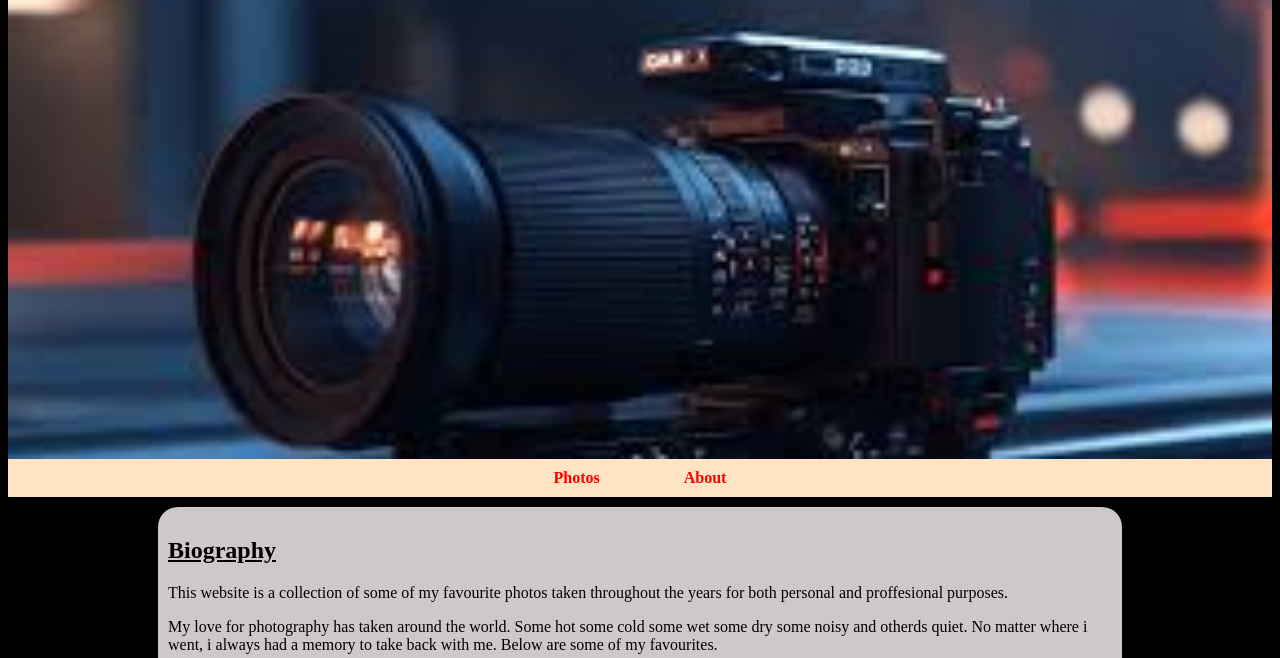
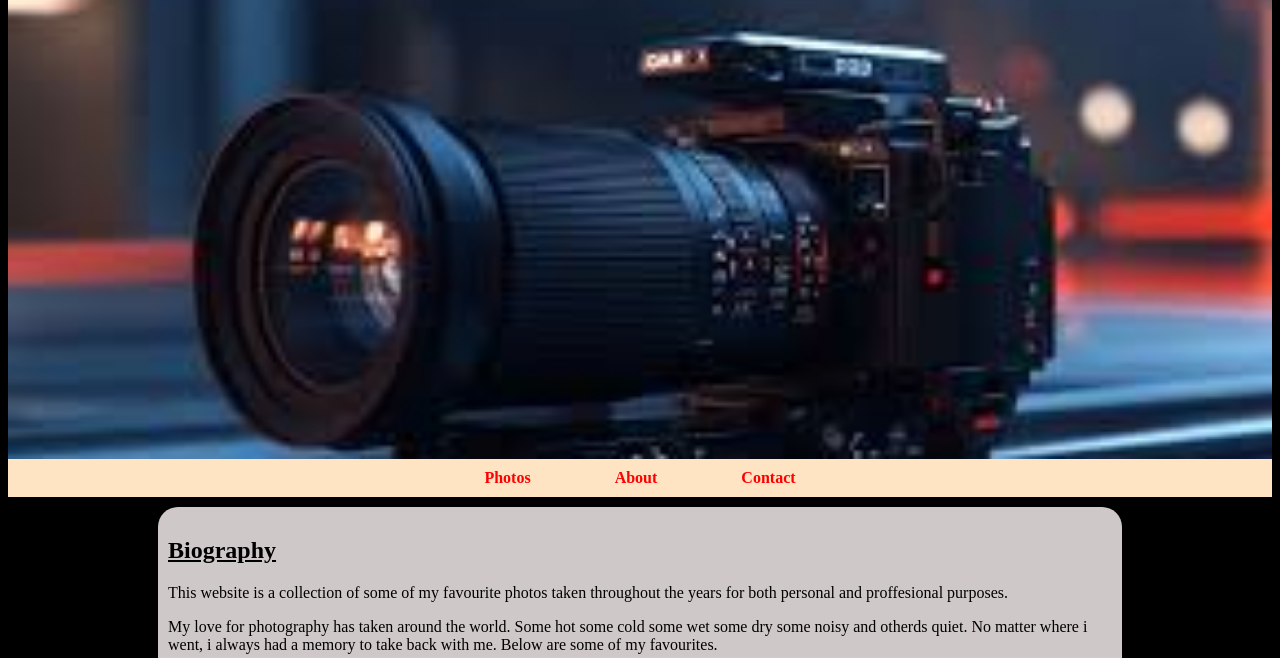
Before and after one commit to Daniel-Luuke/photo-web, a plain HTML site: page index.html in a window 1280 px wide. Shown: the part 139-797 px from the top of the page. Drawn offline with Linux system fonts and the light colour scheme.

Commit message:
edit contact form

```diff
--- a/index.html
+++ b/index.html
@@ -21,6 +21,7 @@
      <nav>
 <a href="#photos">Photos</a>
 <a href="#about">About</a>
+<a href="#contact">Contact</a>
      </nav>
 
      <!-- Biography -->
@@ -50,8 +51,8 @@
          <img src="singapore.jpg" alt="">
         </div>
       </section>
-      <section>
-        <h2>Contact Me</h2>
+      <section id ="contact">
+        <h2>Contact Information</h2>
       <!-- contact form -->
       <form>
         <label for="full-name">Name:</label><br>
```
